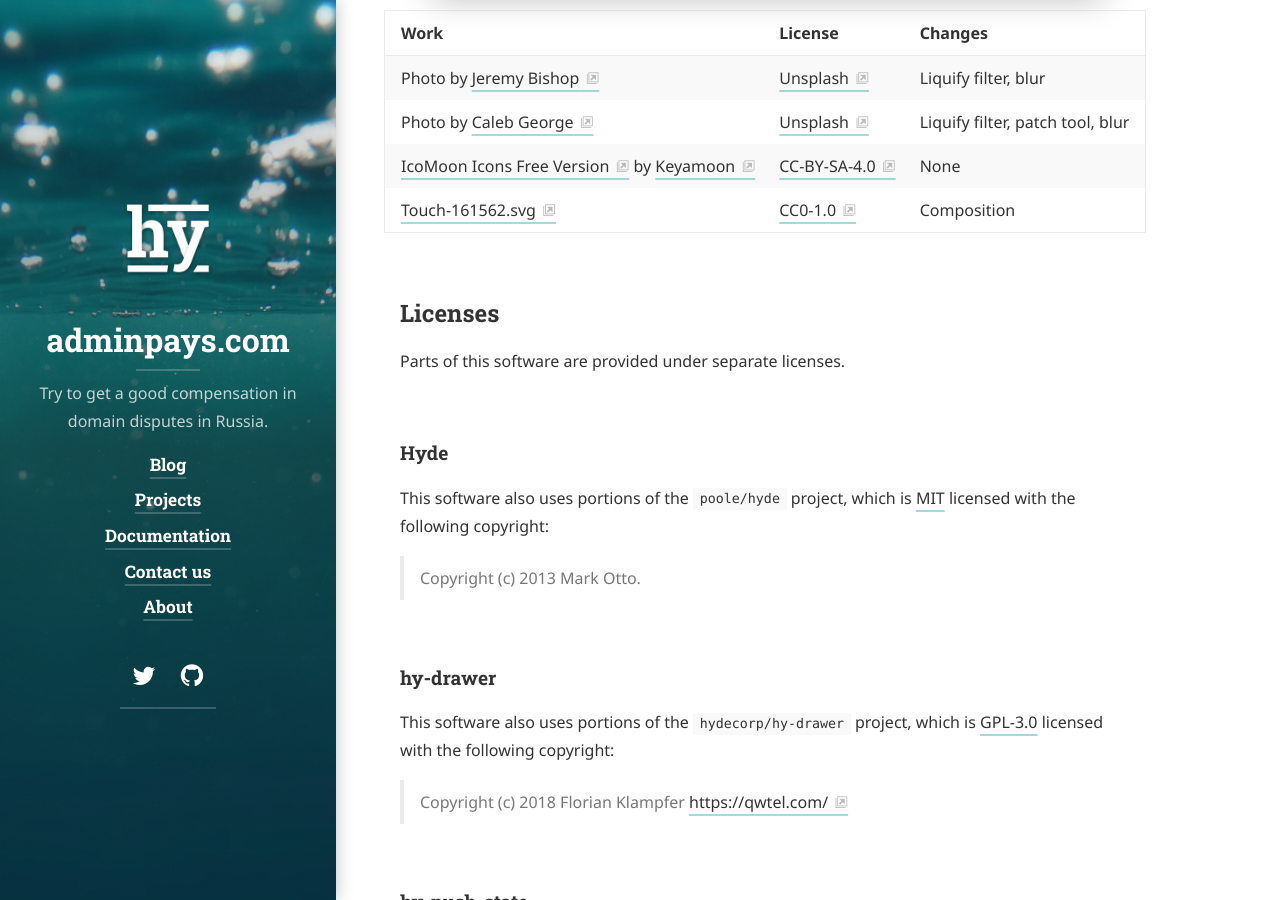
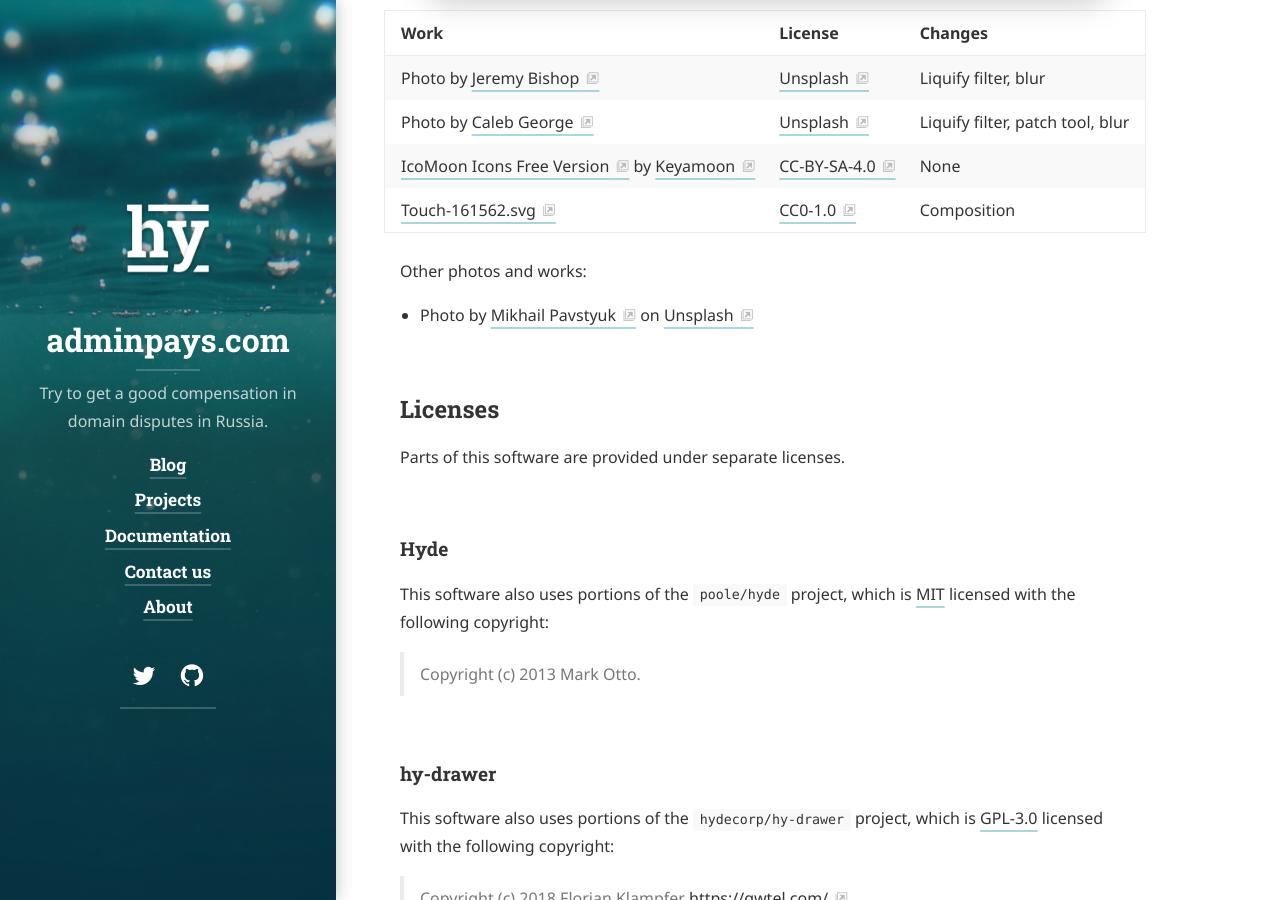
Before and after one commit to xCounsel/adminpays, a Jekyll site: the page built from NOTICE.md, in a window 1280 px wide and 900 px high, scrolled down 658 px. Built offline with Jekyll 4.4.1, drawn with Linux system fonts in a browser that asks for light colours; cached includes are drawn as plain includes; nearby versions of some CDN libraries; some web fonts are replaced; library files that are not in the unit come from our copies; our own code applies the rules of GitHub Pages for plain Markdown files.

Commit message:
Update NOTICE.md

```diff
--- a/NOTICE.md
+++ b/NOTICE.md
@@ -33,6 +33,11 @@ Appropriate credit as per Creative Commons licenses.
 | Photo by [Caleb George][cg]                            | [Unsplash]     | Liquify filter, patch tool, blur
 | [IcoMoon Icons Free Version][11] by [Keyamoon][12]     | [CC-BY-SA-4.0] | None
 | [Touch-161562.svg][41]                                 | [CC0-1.0]      | Composition
+
+Other photos and works:
+* Photo by <a href="https://unsplash.com/@pavstyuk?utm_source=unsplash&utm_medium=referral&utm_content=creditCopyText">Mikhail Pavstyuk</a> on <a href="https://unsplash.com/s/photos/legal?utm_source=unsplash&utm_medium=referral&utm_content=creditCopyText">Unsplash</a>
+
+
 
 [jb]: https://unsplash.com/photos/1braZySlEKA
 [cg]: https://unsplash.com/photos/AtvuPUenaeI
```
